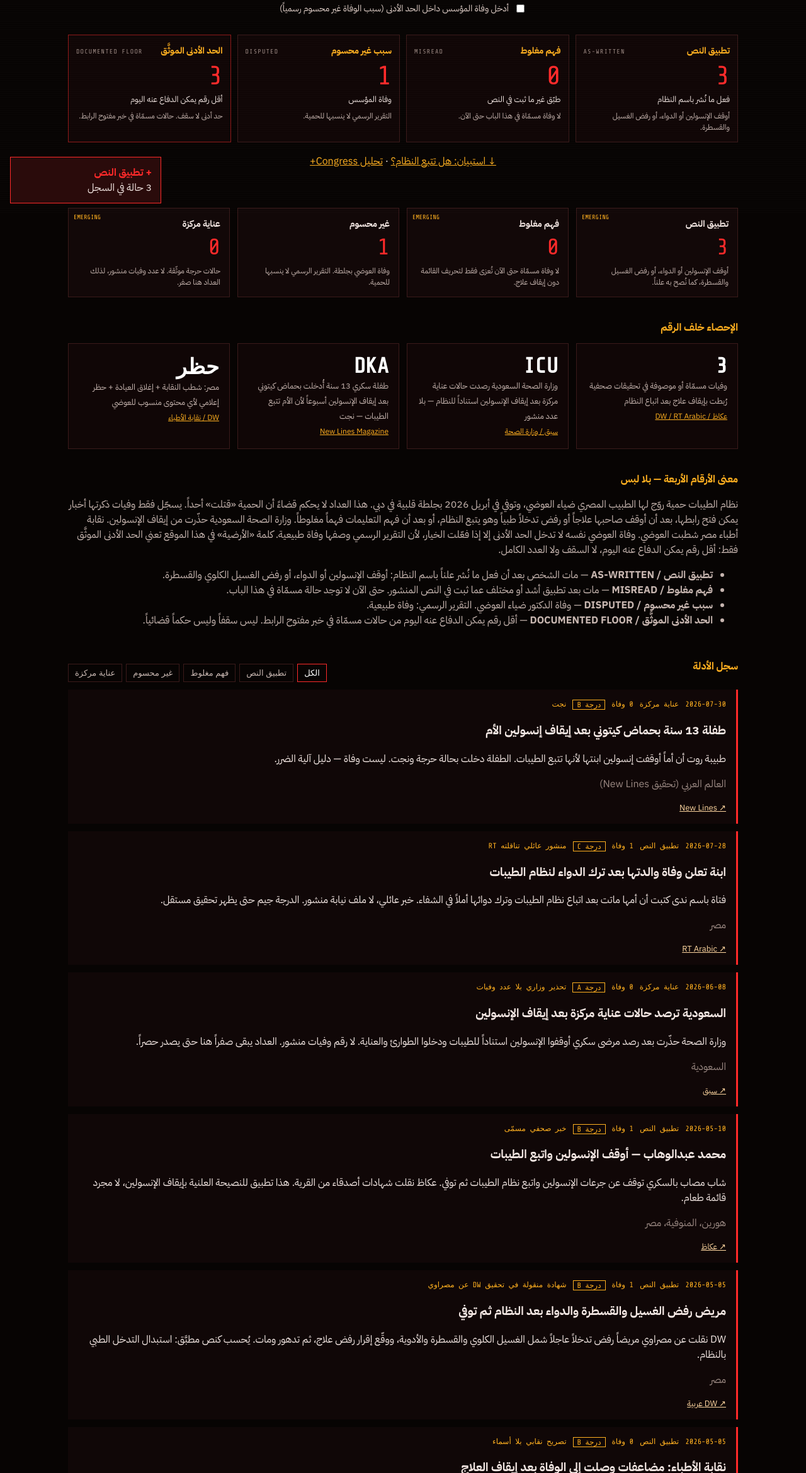
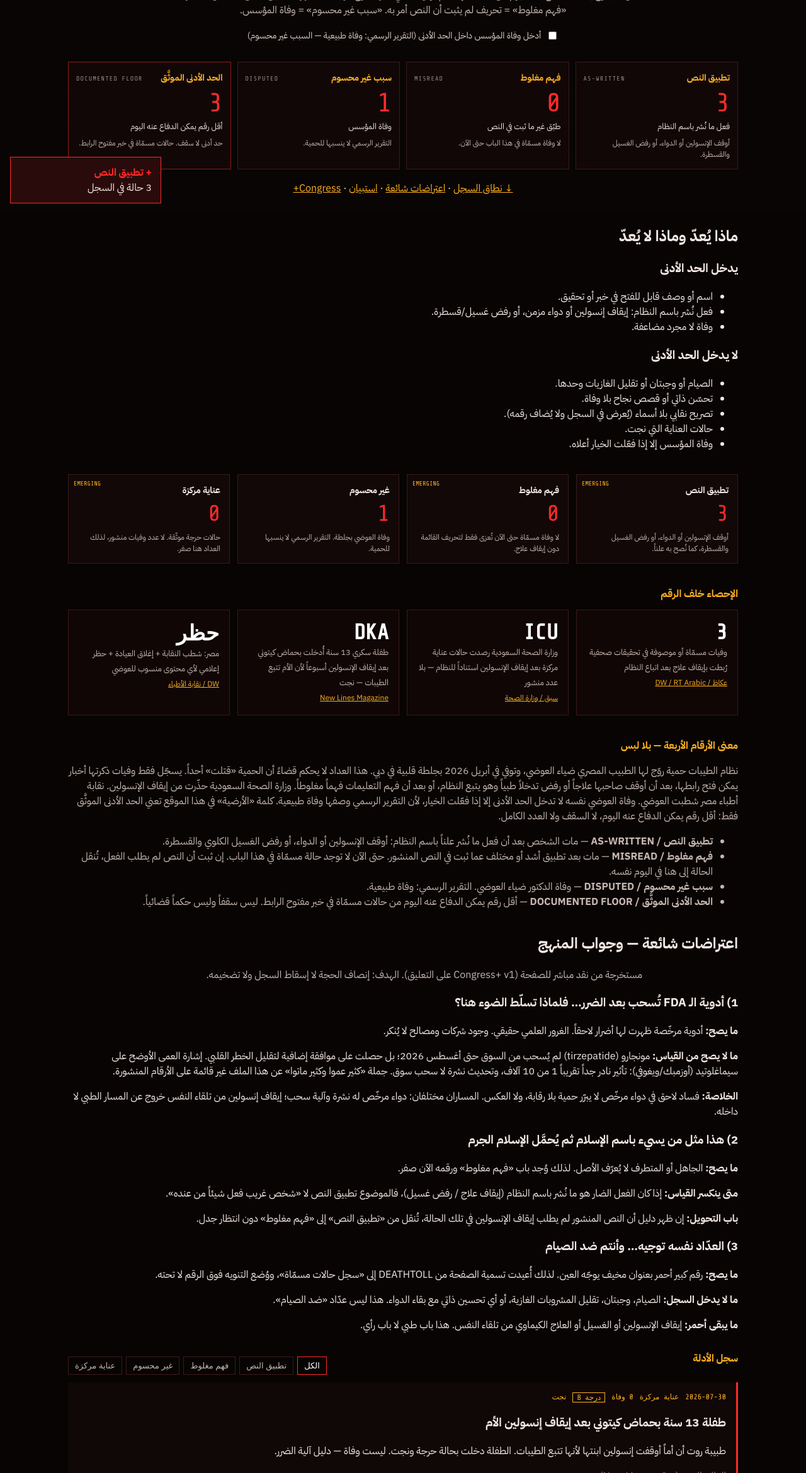
Before and after one commit to aejabri/tayyibat-deathtoll, a plain HTML site: page index.html in a window 1280 px wide. Shown: the part 461-2800 px from the top of the page at 63% size. Drawn offline with nearby package versions, Linux system fonts and the light colour scheme.

Commit message:
Congress+ critique lessons: rename to named-case log, verdict above number, objections box

```diff
--- a/index.html
+++ b/index.html
@@ -3,7 +3,7 @@
 <head>
   <meta charset="UTF-8" />
   <meta name="viewport" content="width=device-width, initial-scale=1" />
-  <title>عداد وفيات نظام الطيبات — Tayyibat Deathtoll</title>
+  <title>سجل حالات مسمّاة — نظام الطيبات</title>
   <link href="https://fonts.googleapis.com/css2?family=IBM+Plex+Sans+Arabic:wght@400;600;700&family=Share+Tech+Mono&display=swap" rel="stylesheet" />
   <link rel="stylesheet" href="styles.css" />
 </head>
@@ -11,32 +11,90 @@
   <div class="scanlines"></div>
   <div id="toast-layer"></div>
   <header class="topbar">
-    <div class="brand"><span class="pulse-dot"></span><span>نظام الطيبات · DEATHTOLL</span></div>
+    <div class="brand"><span class="pulse-dot"></span><span>نظام الطيبات · سجل حالات مسمّاة</span></div>
     <div class="top-meta"><span id="as-of"></span><span id="clock"></span></div>
   </header>
   <main>
     <section class="hero">
-      <p class="eyebrow">وفيات ورد اسمها أو وصفها في خبر يمكن فتح رابطه — ليست حكماً قضائياً بأن النظام قتلهم</p>
+      <p class="verdict">ليس حكماً قضائياً بأن النظام قتلهم · ليست إحصائية وبائية · ليست سقفاً لعدد الوفيات</p>
+      <p class="eyebrow">ثلاث وفيات مسمّاة في أخبار يمكن فتح رابطها بعد فعل نُشر باسم النظام (إيقاف علاج أو رفض غسيل). الصيام وتنظيم الوجبات ليسا موضوع هذا السجل.</p>
       <div class="counter-label" id="headline-label">الحد الأدنى الموثَّق · DOCUMENTED FLOOR</div>
       <div class="counter" id="headline-count">0</div>
       <div class="range" id="headline-range"></div>
       <p class="hero-note" id="headline-note"></p>
-      <label class="toggle"><input type="checkbox" id="include-founder" /> أدخل وفاة المؤسس داخل الحد الأدنى (سبب الوفاة غير محسوم رسمياً)</label>
+      <label class="toggle"><input type="checkbox" id="include-founder" /> أدخل وفاة المؤسس داخل الحد الأدنى (التقرير الرسمي: وفاة طبيعية — السبب غير محسوم)</label>
       <div class="heads" id="heads"></div>
-      <p class="jump"><a href="#survey">↓ استبيان: هل تتبع النظام؟</a> · <a href="#congress">تحليل Congress+</a></p>
+      <p class="jump">
+        <a href="#scope">↓ نطاق السجل</a> ·
+        <a href="#objections">اعتراضات شائعة</a> ·
+        <a href="#survey">استبيان</a> ·
+        <a href="#congress">Congress+</a>
+      </p>
     </section>
+
+    <section class="scope" id="scope">
+      <h2>ماذا يُعدّ وماذا لا يُعدّ</h2>
+      <div class="scope-grid">
+        <article>
+          <h3>يدخل الحد الأدنى</h3>
+          <ul>
+            <li>اسم أو وصف قابل للفتح في خبر أو تحقيق.</li>
+            <li>فعل نُشر باسم النظام: إيقاف إنسولين أو دواء مزمن، أو رفض غسيل/قسطرة.</li>
+            <li>وفاة لا مجرد مضاعفة.</li>
+          </ul>
+        </article>
+        <article>
+          <h3>لا يدخل الحد الأدنى</h3>
+          <ul>
+            <li>الصيام أو وجبتان أو تقليل الغازيات وحدها.</li>
+            <li>تحسّن ذاتي أو قصص نجاح بلا وفاة.</li>
+            <li>تصريح نقابي بلا أسماء (يُعرض في السجل ولا يُضاف رقمه).</li>
+            <li>حالات العناية التي نجت.</li>
+            <li>وفاة المؤسس إلا إذا فعّلت الخيار أعلاه.</li>
+          </ul>
+        </article>
+      </div>
+    </section>
+
     <section class="cats" id="cats"></section>
     <section class="stats"><h2>الإحصاء خلف الرقم</h2><div class="stat-grid" id="stats"></div></section>
+
     <section class="method">
       <h2>معنى الأرقام الأربعة — بلا لبس</h2>
       <p id="disclaimer"></p>
       <ul>
         <li><strong>تطبيق النص / AS-WRITTEN</strong> — مات الشخص بعد أن فعل ما نُشر علناً باسم النظام: أوقف الإنسولين أو الدواء، أو رفض الغسيل الكلوي والقسطرة.</li>
-        <li><strong>فهم مغلوط / MISREAD</strong> — مات بعد تطبيق أشد أو مختلف عما ثبت في النص المنشور. حتى الآن لا توجد حالة مسمّاة في هذا الباب.</li>
+        <li><strong>فهم مغلوط / MISREAD</strong> — مات بعد تطبيق أشد أو مختلف عما ثبت في النص المنشور. حتى الآن لا توجد حالة مسمّاة في هذا الباب. إن ثبت أن النص لم يطلب الفعل، تُنقل الحالة إلى هنا في اليوم نفسه.</li>
         <li><strong>سبب غير محسوم / DISPUTED</strong> — وفاة الدكتور ضياء العوضي. التقرير الرسمي: وفاة طبيعية.</li>
         <li><strong>الحد الأدنى الموثَّق / DOCUMENTED FLOOR</strong> — أقل رقم يمكن الدفاع عنه اليوم من حالات مسمّاة في خبر مفتوح الرابط. ليس سقفاً وليس حكماً قضائياً.</li>
       </ul>
     </section>
+
+    <section class="objections" id="objections">
+      <h2>اعتراضات شائعة — وجواب المنهج</h2>
+      <p class="hero-note">مستخرجة من نقد مباشر للصفحة (Congress+ v1 على التعليق). الهدف: إنصاف الحجة لا إسقاط السجل ولا تضخيمه.</p>
+      <div class="obj-grid">
+        <article class="obj">
+          <h3>1) أدوية الـ FDA تُسحب بعد الضرر… فلماذا تسلّط الضوء هنا؟</h3>
+          <p><strong>ما يصح:</strong> أدوية مرخّصة ظهرت لها أضرار لاحقاً. الغرور العلمي حقيقي. وجود شركات ومصالح لا يُنكر.</p>
+          <p><strong>ما لا يصح من القياس:</strong> مونجارو (tirzepatide) لم يُسحب من السوق حتى أغسطس 2026؛ بل حصلت على موافقة إضافية لتقليل الخطر القلبي. إشارة العمى الأوضح على سيماغلوتيد (أوزمبك/ويغوفي): تأثير نادر جداً تقريباً 1 من 10 آلاف، وتحديث نشرة لا سحب سوق. جملة «كثير عموا وكثير ماتوا» عن هذا الملف غير قائمة على الأرقام المنشورة.</p>
+          <p><strong>الخلاصة:</strong> فساد لاحق في دواء مرخّص لا يبرّر حمية بلا رقابة، ولا العكس. المساران مختلفان: دواء مرخّص له نشرة وآلية سحب؛ إيقاف إنسولين من تلقاء النفس خروج عن المسار الطبي لا داخله.</p>
+        </article>
+        <article class="obj">
+          <h3>2) هذا مثل من يسيء باسم الإسلام ثم يُحمَّل الإسلام الجرم</h3>
+          <p><strong>ما يصح:</strong> الجاهل أو المتطرف لا يُعرّف الأصل. لذلك وُجد باب «فهم مغلوط» ورقمه الآن صفر.</p>
+          <p><strong>متى ينكسر القياس:</strong> إذا كان الفعل الضار هو ما نُشر باسم النظام (إيقاف علاج / رفض غسيل)، فالموضوع تطبيق النص لا «شخص غريب فعل شيئاً من عنده».</p>
+          <p><strong>باب التحويل:</strong> إن ظهر دليل أن النص المنشور لم يطلب إيقاف الإنسولين في تلك الحالة، تُنقل من «تطبيق النص» إلى «فهم مغلوط» دون انتظار جدل.</p>
+        </article>
+        <article class="obj">
+          <h3>3) العدّاد نفسه توجيه… وأنتم ضد الصيام</h3>
+          <p><strong>ما يصح:</strong> رقم كبير أحمر بعنوان مخيف يوجّه العين. لذلك أُعيدت تسمية الصفحة من DEATHTOLL إلى «سجل حالات مسمّاة»، ووُضع التنويه فوق الرقم لا تحته.</p>
+          <p><strong>ما لا يدخل السجل:</strong> الصيام، وجبتان، تقليل المشروبات الغازية، أو أي تحسين ذاتي مع بقاء الدواء. هذا ليس عدّاد «ضد الصيام».</p>
+          <p><strong>ما يبقى أحمر:</strong> إيقاف الإنسولين أو الغسيل أو العلاج الكيماوي من تلقاء النفس. هذا باب طبي لا باب رأي.</p>
+        </article>
+      </div>
+    </section>
+
     <section class="log">
       <div class="log-head">
         <h2>سجل الأدلة</h2>
@@ -50,14 +108,16 @@
       </div>
       <div id="log"></div>
     </section>
+
     <section class="survey" id="survey">
       <h2>استبيان: هل تتبع نظام الطيبات أو تعرف عنه؟</h2>
       <p class="hero-note">ثمانية أسئلة. في النهاية تظهر نسبة قرب إجاباتك من القواعد الشائعة المنسوبة للنظام، ثم نصيحة مبنية على بوابات الخطر في تحليل Congress+. هذا ليس تشخيصاً طبياً ولا بديلاً عن طبيبك.</p>
       <form id="survey-form"></form>
       <div id="survey-out"></div>
     </section>
+
     <section class="congress" id="congress">
-      <h2>Congress+ — قراءة مركّزة (v1)</h2>
+      <h2>Congress+ — قراءة مركّزة (v1) + دروس النقد</h2>
       <p class="hero-note">ملخص لجنة متعددة الأصوات. ليس بديلاً عن ملف طبي شخصي.</p>
       <h3>1. ماذا نقيس؟</h3>
       <p>لماذا التصق الاسم وانتشر، وهل الحزمة ككل عليها دليل سريري أم أن بعض العادات المنفصلة فقط قد تكون مقبولة.</p>
@@ -74,21 +134,27 @@
       <ul>
         <li>تعليمات قصيرة يمكن البدء بها الليلة، ووعد واسع بتكلفة أقل من عيادة متخصصة.</li>
         <li>خطاب ضد «الطب التجاري» ونقابة الأطباء يغذّي الثقة لدى شريحة واسعة.</li>
-        <li>قائمة استبعاد حادّة (دجاج، بيض، بقول، دقيق…) تعطي إحساساً بالانضباط.</li>
-        <li>بعد الوفاة والحظر الإعلامي: المنع زاد الفضول والانتشار في بعض الأوساط.</li>
+        <li>قائمة استبعاد حادّة تعطي إحساساً بالانضباط.</li>
+        <li>بعد الوفاة والحظر الإعلامي: المنع زاد الفضول في بعض الأوساط.</li>
       </ul>
       <h3>5. المصداقية الطبية</h3>
       <p><strong>الحزمة كعلاج للسكري أو الأمراض المزمنة: بلا دليل سريري كافٍ.</strong> تقليل الأكل فائق التصنيع سلوك غذائي معروف الفائدة العامة. أما إيقاف الإنسولين فخطر مثبت، وتحذيرات وزارة الصحة السعودية رصدت حالات عناية مركزة بعد ذلك.</p>
-      <p>أصوات ومؤسسات وردت في تغطية مفتوحة: نقابة أطباء مصر، الجمعية المصرية للسكر، رابطة التغذية العلاجية، وزارة الصحة السعودية، والمجلس القومي للطفولة، إضافة إلى أطباء ظهروا في الإعلام (مثل أسامة عبد الحي، أيمن سالم، وآخرين).</p>
       <h3>6. بوابات عملية</h3>
       <ul>
         <li><strong>أحمر:</strong> إيقاف إنسولين أو غسيل كلوي أو علاج كيماوي من تلقاء نفسك ← ارفض وراجع طبيباً فوراً.</li>
         <li><strong>أصفر:</strong> تضييق قائمة الطعام مع الإبقاء على الدواء ← متابعة تحاليل خلال أسابيع.</li>
         <li><strong>أخضر:</strong> تقليل المشروبات الغازية والوجبات السريعة مع الإبقاء على العلاج وما يوصي به طبيبك.</li>
       </ul>
+      <h3>7. ما تعلّمناه من نقد الصفحة</h3>
+      <ul>
+        <li>الإخراج البصري يوجّه حتى لو كان الرقم صغيراً — أُزيل عنوان DEATHTOLL.</li>
+        <li>قياس أدوية السوق يصح كتحذير من الغرور، لا كبراءة ولا كإدانة للحزمة.</li>
+        <li>قياس الإسلام ينفع فقط مع باب «فهم مغلوط». باب «تطبيق النص» يبقى إن ثبت النشر.</li>
+        <li>لا تُخفى الحالات المسمّاة، ولا تُزاد بتصريحات بلا أسماء، ولا تُدخل وفاة المؤسس قسراً.</li>
+      </ul>
     </section>
   </main>
-  <footer>استبيان مطابقة للنص المنشور — ليس حكماً قضائياً. لا يغني عن طبيب.</footer>
+  <footer>سجل حالات مسمّاة — ليس حكماً قضائياً ولا إحصائية وبائية. لا يغني عن طبيب.</footer>
   <script src="toll.js"></script>
   <script src="survey.js"></script>
   <script src="app.js"></script>
```
